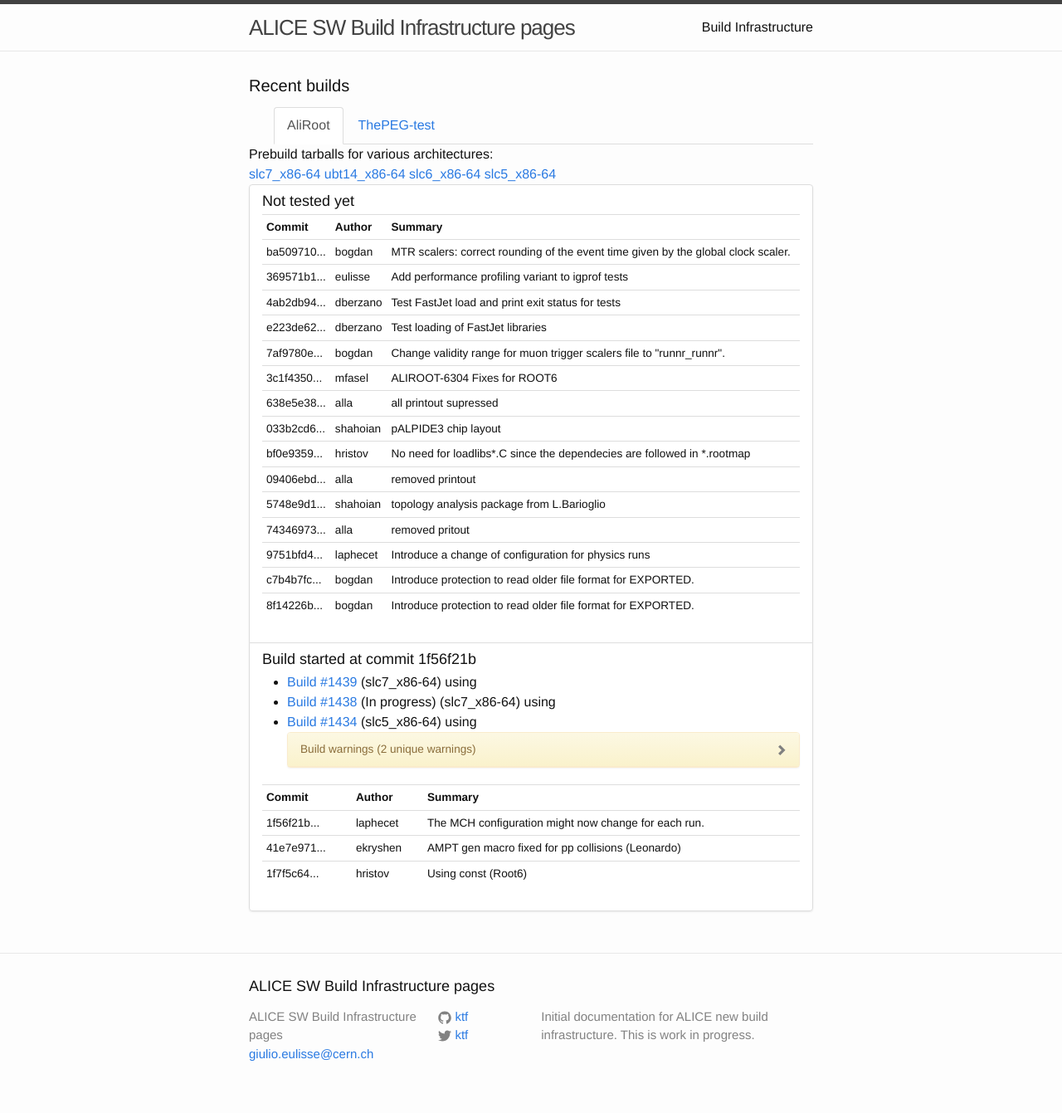
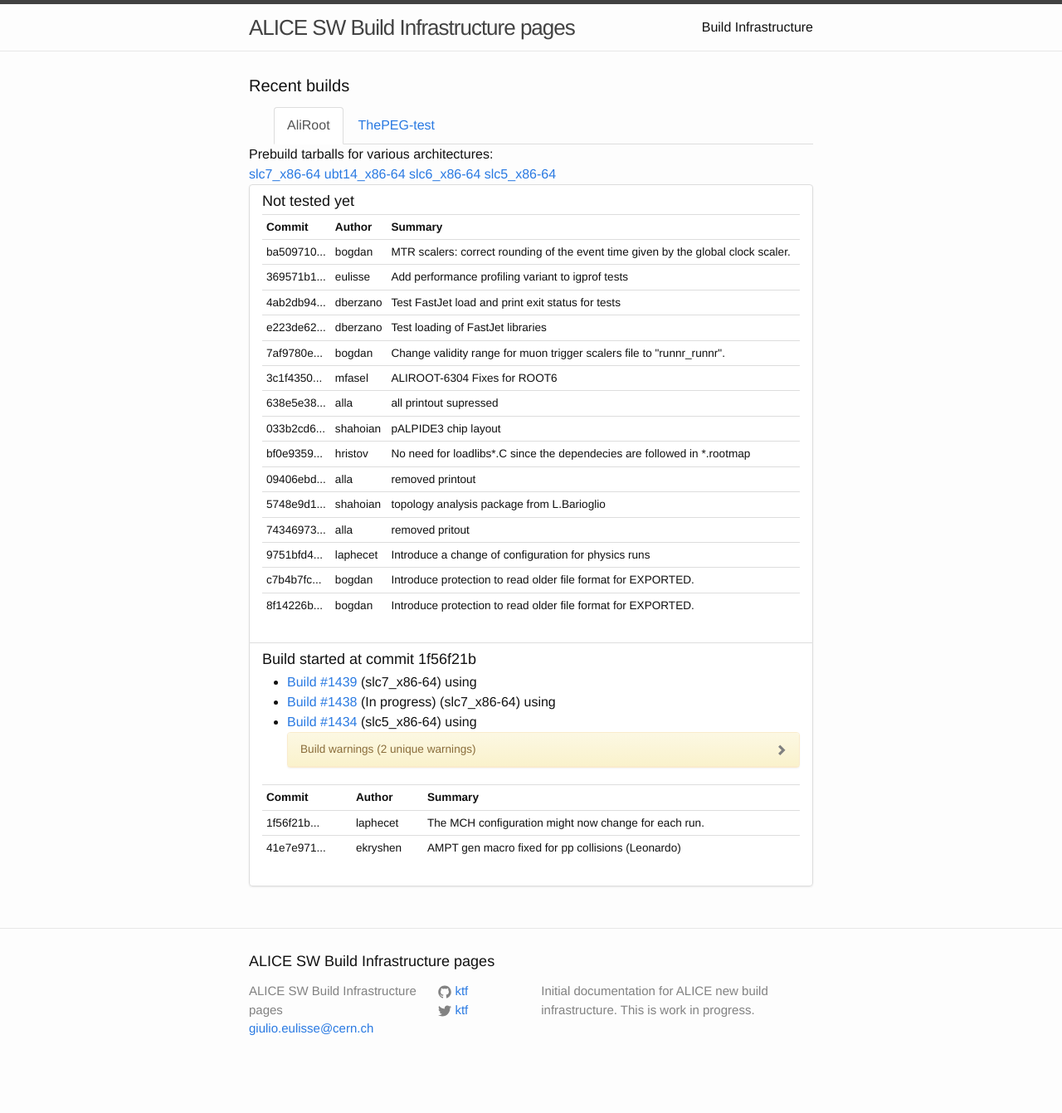
Before and after one commit to alisw/alisw.github.io, a Jekyll site: the page built from index.html, in a window 1280 px wide. Shown: the whole page at 83% size. Built offline with Jekyll 4.4.1, drawn with Linux system fonts in a browser that asks for light colours; nearby versions of some CDN libraries; after the commit the page ends 1311 px from its top, so only the background shows below that.

Commit message:
Updated results.

```diff
--- a/_data/commits-aliroot-master.yaml
+++ b/_data/commits-aliroot-master.yaml
@@ -83,8 +83,3 @@
  message: >-
     AMPT gen macro fixed for pp collisions (Leonardo)
  author: !!str ekryshen
--
- commit: "1f7f5c6435f3d817a46ddd43f7c1c93cb4be80b9"
- message: >-
-    Using const (Root6)
- author: !!str hristov
```
